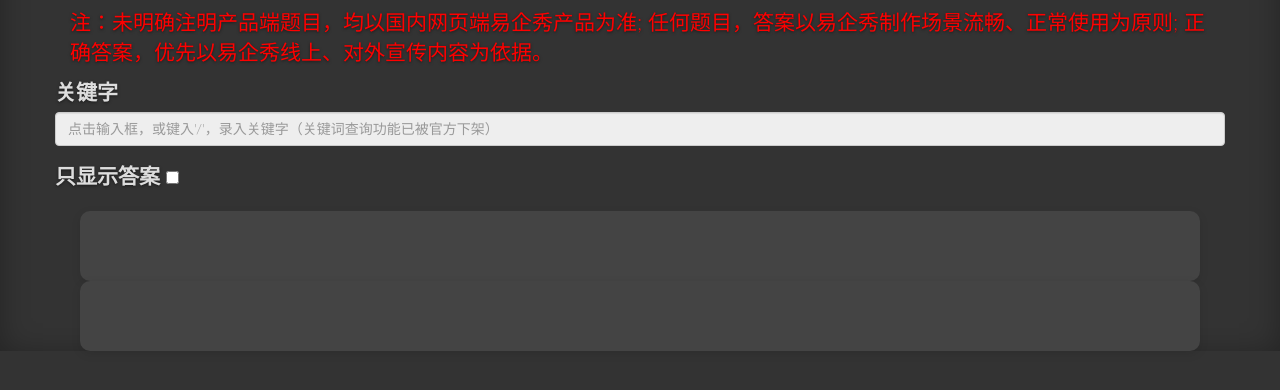
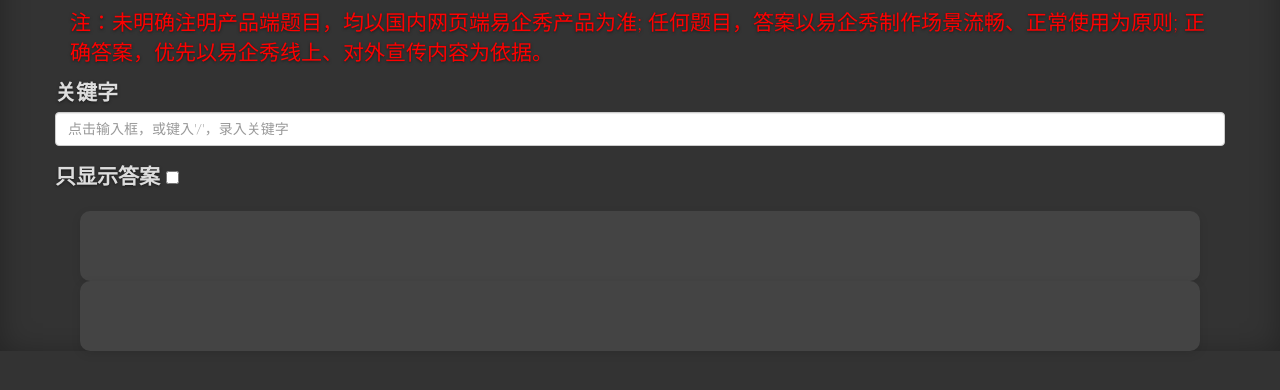
Before and after one commit to ChineseNetEqxiu/test, a website: page index.html in a window 1280 px wide. Shown: the part 68-458 px from the top of the page. Drawn offline with nearby package versions, Linux system fonts and the light colour scheme; some packages are replaced by stand-ins of ours.

Commit message:
开启搜索模式

```diff
--- a/index.html
+++ b/index.html
@@ -19,8 +19,8 @@
     <form class="form form-horizontal quick-search">
         <div class="form-group">
             <label>关键字</label>
-            <input type="text" id="keywords" class="form-control" readonly placeholder="点击输入框，或键入'/'，录入关键字（关键词查询功能已被官方下架）"/>
-            <!--<input type="text" class="form-control" placeholder="点击输入框，或键入'/'，录入关键字" ng-model="keywords.title" bind-slash/>-->
+            <!--<input type="text" id="keywords" class="form-control" readonly placeholder="点击输入框，或键入'/'，录入关键字（关键词查询功能已被官方下架）"/>-->
+            <input type="text" class="form-control" placeholder="点击输入框，或键入'/'，录入关键字" ng-model="keywords.title" bind-slash/>
         </div>
         <div class="form-group">
             <label>只显示答案</label>
```
